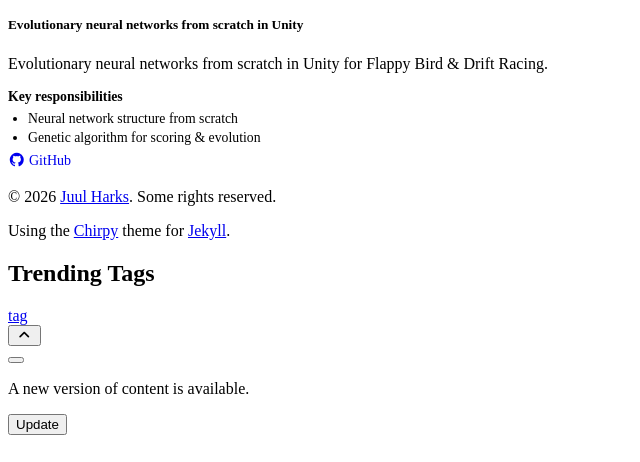
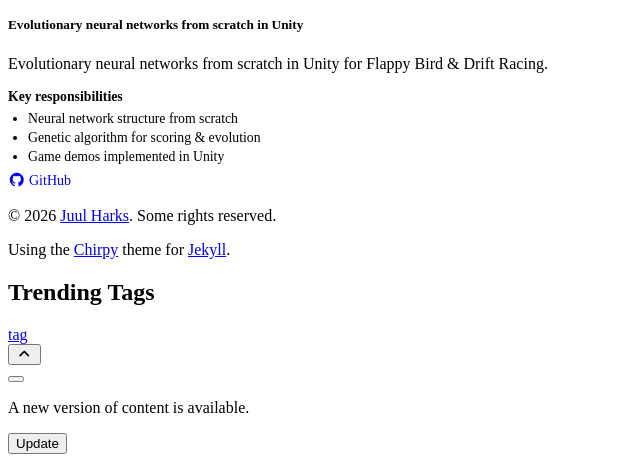
Before and after one commit to JuulH/juulh.github.io, a Jekyll site: the page built from _tabs/projects.md, in a window 1280 px wide and 900 px high, scrolled down 2445 px, cut to the strip 438-900 px from the top of the window. Shown: the whole strip, without its empty margins (0-640 px from the left). Built offline with Jekyll 4.4.1, drawn with Linux system fonts in a browser that asks for light colours; cached includes are drawn as plain includes; nearby versions of some CDN libraries; a script that is not in the unit is left out.

Commit message:
feat: add ml responsibility

```diff
--- a/_projects/unity-machine-learning.md
+++ b/_projects/unity-machine-learning.md
@@ -12,6 +12,7 @@ duration: 3 months
 responsibilities:
   - Neural network structure from scratch
   - Genetic algorithm for scoring & evolution
+  - Game demos implemented in Unity
 ---
 
 ## Overview
```
